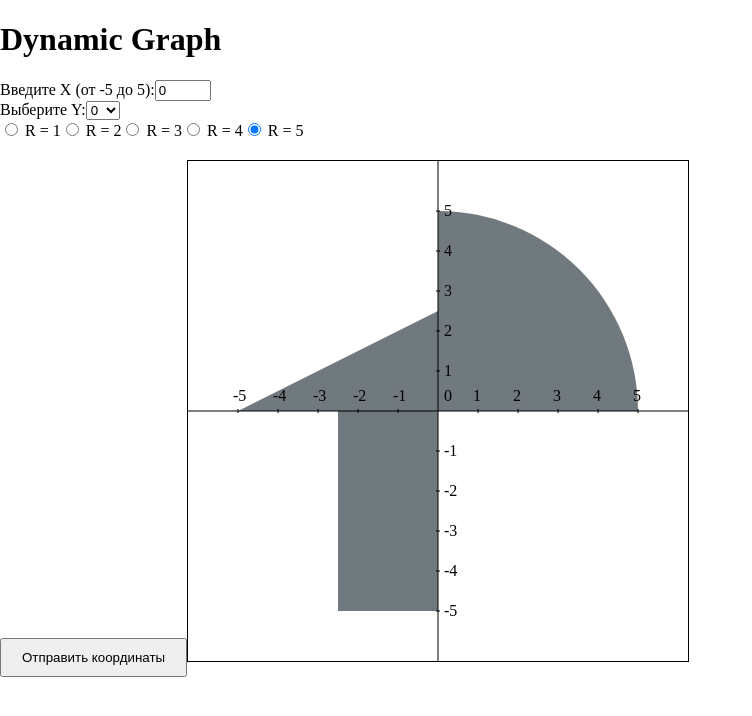
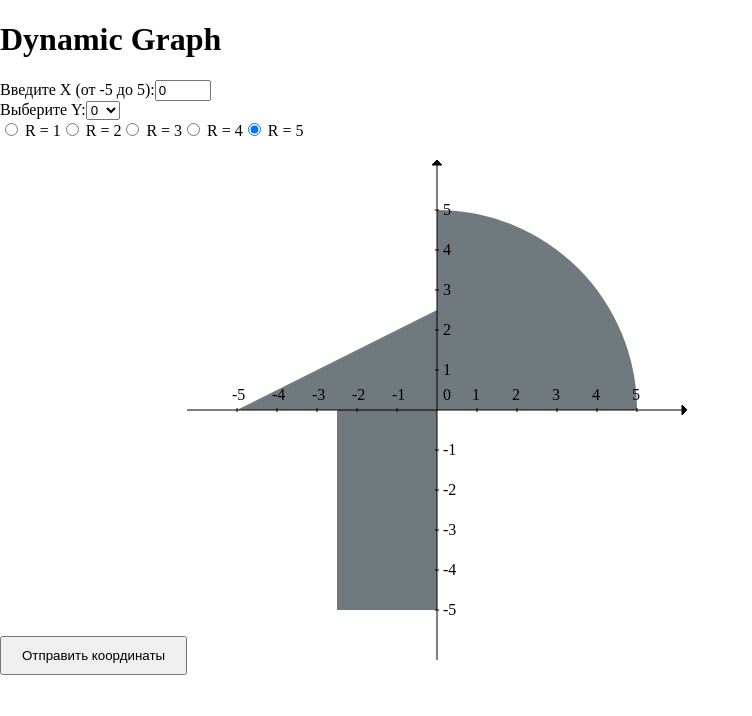
Before and after one commit to r4m63/web4-front-react-itmo-lab, a React (Vite) app: page /main in a window 1280 px wide. Shown: the top 716 px of the page, without its empty margins (0-752 px from the left). Built offline with nearby package versions, Linux system fonts and the light colour scheme; sample sign-in values are in the browser's storage; the HTML template or start-up script is replaced by a standard one.

Commit message:
graph | send points from graph click

```diff
--- a/src/pages/ProfilePage/ProfilePage.jsx
+++ b/src/pages/ProfilePage/ProfilePage.jsx
@@ -4,10 +4,11 @@ export default function SignInPage() {
     const [xValue, setXValue] = useState(0);
     const [yValue, setYValue] = useState(0);
     const [r, setR] = useState(5);
+    // TODO: сохранять в localstorage (продумать логику сохранения вместе с списком истории попаданий)
     const [points, setPoints] = useState([]); // Сохраняем точки с сервера
 
     const yValues = [-5, -4, -3, -2, -1, 0, 1, 2, 3, 4, 5];
-    const scale = 40; // Масштаб графика
+    const scale = 40; // Масштаб графика, 40
 
     const handleXChange = (e) => {
         const value = e.target.value;
@@ -21,21 +22,19 @@ export default function SignInPage() {
     };
 
     const handleSubmit = async () => {
-        const payload = {x: xValue, y: yValue, r: r};
-        console.log('Отправка данных:', payload);
+        const data = {x: xValue, y: yValue, r: r};
+        console.log('Отправка данных:', data);
 
         try {
             const response = await fetch('/api/submit-coordinates', {
                 method: 'POST',
                 headers: {'Content-Type': 'application/json'},
-                body: JSON.stringify(payload),
+                body: JSON.stringify(data),
             });
 
             if (response.ok) {
                 const result = await response.json();
                 console.log('Результат сервера:', result);
-
-                // Добавляем точку в массив для отображения
                 setPoints([...points, {x: xValue, y: yValue, isHit: result.isHit}]);
             } else {
                 alert('Ошибка сервера.');
@@ -46,8 +45,62 @@ export default function SignInPage() {
         }
     };
 
-    // Конвертация координат на графике
-    const convertToGraph = (value) => 250 + value * scale;
+    const handleClick = async (e) => {
+        const svg = e.target.ownerSVGElement || e.target; // Получаем элемент SVG
+        const point = svg.createSVGPoint();
+
+        // Координаты клика относительно SVG
+        point.x = e.clientX;
+        point.y = e.clientY;
+
+        // Переводим координаты клика в систему координат SVG
+        const svgPoint = point.matrixTransform(svg.getScreenCTM().inverse());
+
+        console.log(`Координаты клика SVG: X = ${svgPoint.x}, Y = ${svgPoint.y}`);
+
+        // Центр графика
+        const centerX = 250; // Центр по оси X
+        const centerY = 250; // Центр по оси Y
+
+        // Масштабируем координаты клика в соответствии с графиком
+        const xClicked = (svgPoint.x - centerX) / scale;
+        const yClicked = (centerY - svgPoint.y) / scale;
+
+        console.log(`Преобразованные координаты: x = ${xClicked}, y = ${yClicked}`);
+
+        // Отправляем данные на сервер
+        try {
+            const response = await fetch('/api/check-point', {
+                method: 'POST',
+                headers: {'Content-Type': 'application/json'},
+                body: JSON.stringify({
+                    x: xClicked,
+                    y: yClicked,
+                    r: r,
+                }),
+            });
+
+            const result = await response.json();
+            console.log('Ответ от сервера:', result);
+
+            setPoints((prevPoints) => [
+                ...prevPoints,
+                {
+                    x: xClicked,
+                    y: yClicked,
+                    hit: result.isHit,
+                },
+            ]);
+
+            if (result.isHit) {
+                alert('Точка внутри области!');
+            } else {
+                alert('Точка вне области!');
+            }
+        } catch (error) {
+            console.error('Ошибка при отправке данных на сервер:', error);
+        }
+    };
 
     return (
         <>
@@ -107,16 +160,19 @@ export default function SignInPage() {
             </button>
 
             {/* SVG график */}
-            <svg id="graph" xmlns="http://www.w3.org/2000/svg" width="500" height="500"
-                 style={{border: '1px solid black'}}>
-                {/* Треугольник */}
+            <svg
+                id="graph"
+                xmlns="http://www.w3.org/2000/svg"
+                width="500"
+                height="500"
+                onClick={handleClick} // Обработчик клика
+            >
+                {/* Рисуем области (треугольник, прямоугольник, круг) */}
                 <polygon
                     points={`250,250 ${250 - r * scale},250 250,${250 - (r * scale) / 2}`}
                     fill="#122028"
                     fillOpacity="0.6"
                 />
-
-                {/* Прямоугольник */}
                 <rect
                     x={250 - (r * scale) / 2}
                     y="250"
@@ -125,8 +181,6 @@ export default function SignInPage() {
                     fill="#122028"
                     fillOpacity="0.6"
                 />
-
-                {/* Четверть круга */}
                 <path
                     fill="#122028"
                     fillOpacity="0.6"
@@ -137,7 +191,7 @@ export default function SignInPage() {
                 <line x1="0" y1="250" x2="500" y2="250" stroke="#000"/>
                 <line x1="250" y1="0" x2="250" y2="500" stroke="#000"/>
 
-                {/* Подписи осей */}
+                {/* Засечки и подписи */}
                 {[...Array(6)].map((_, i) => (
                     <React.Fragment key={i}>
                         {/* Линии и подписи по оси X */}
@@ -145,37 +199,58 @@ export default function SignInPage() {
                             <>
                                 <line x1={250 - i * scale} y1="248" x2={250 - i * scale} y2="252" stroke="#000"/>
                                 <line x1={250 + i * scale} y1="248" x2={250 + i * scale} y2="252" stroke="#000"/>
-                                <text x={250 - i * scale - 5} y="240" fill="#000">{-i}</text>
-                                <text x={250 + i * scale - 5} y="240" fill="#000">{i}</text>
+                                <text x={250 - i * scale - 5} y="240" fill="#000">
+                                    {-i}
+                                </text>
+                                <text x={250 + i * scale - 5} y="240" fill="#000">
+                                    {i}
+                                </text>
                             </>
                         )}
 
                         {/* Линии и подписи по оси Y */}
                         {i !== 0 && (
                             <>
-                                <line x1="248" y1={250 - i * scale} x2="252" y2={250 - i * scale} stroke="#000"/>
-                                <line x1="248" y1={250 + i * scale} x2="252" y2={250 + i * scale} stroke="#000"/>
-                                <text x="256" y={250 - i * scale + 5} fill="#000">{i}</text>
-                                <text x="256" y={250 + i * scale + 5} fill="#000">{-i}</text>
+                                <line
+                                    x1="248"
+                                    y1={250 - i * scale}
+                                    x2="252"
+                                    y2={250 - i * scale}
+                                    stroke="#000"
+                                />
+                                <line
+                                    x1="248"
+                                    y1={250 + i * scale}
+                                    x2="252"
+                                    y2={250 + i * scale}
+                                    stroke="#000"
+                                />
+                                <text x="256" y={250 - i * scale + 5} fill="#000">
+                                    {i}
+                                </text>
+                                <text x="256" y={250 + i * scale + 5} fill="#000">
+                                    {-i}
+                                </text>
                             </>
                         )}
 
-                        {/* Отображение единственного нуля */}
-                        {i === 0 && (
-                            <text x="256" y="240" fill="#000">0</text>
-                        )}
+                        {/* Отображение нуля */}
+                        {i === 0 && <text x="256" y="240" fill="#000">0</text>}
                     </React.Fragment>
                 ))}
 
+                {/* Стрелки */}
+                <polygon points="250,0 255,5 245,5" fill="#000" stroke="#000"/>
+                <polygon points="500,250 495,245 495,255" fill="#000" stroke="#000"/>
 
-                {/* Отображение точек */}
+                {/* Отображаем точки */}
                 {points.map((point, index) => (
                     <circle
                         key={index}
-                        cx={convertToGraph(point.x)}
-                        cy={convertToGraph(-point.y)} // Инвертируем Y, т.к. SVG направлен вниз
-                        r="4"
-                        fill={point.isHit ? 'green' : 'red'}
+                        cx={250 + point.x * scale}
+                        cy={250 - point.y * scale}
+                        r="5"
+                        fill={point.hit ? 'green' : 'red'}
                     />
                 ))}
             </svg>
```
